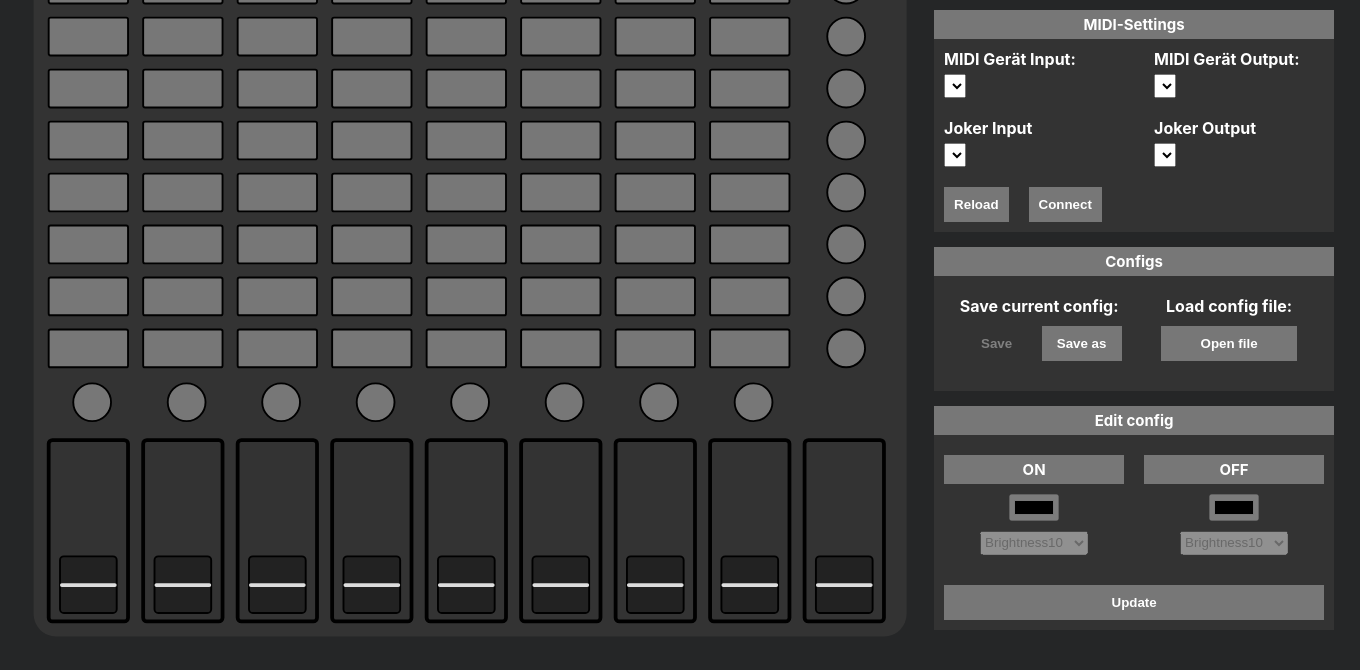
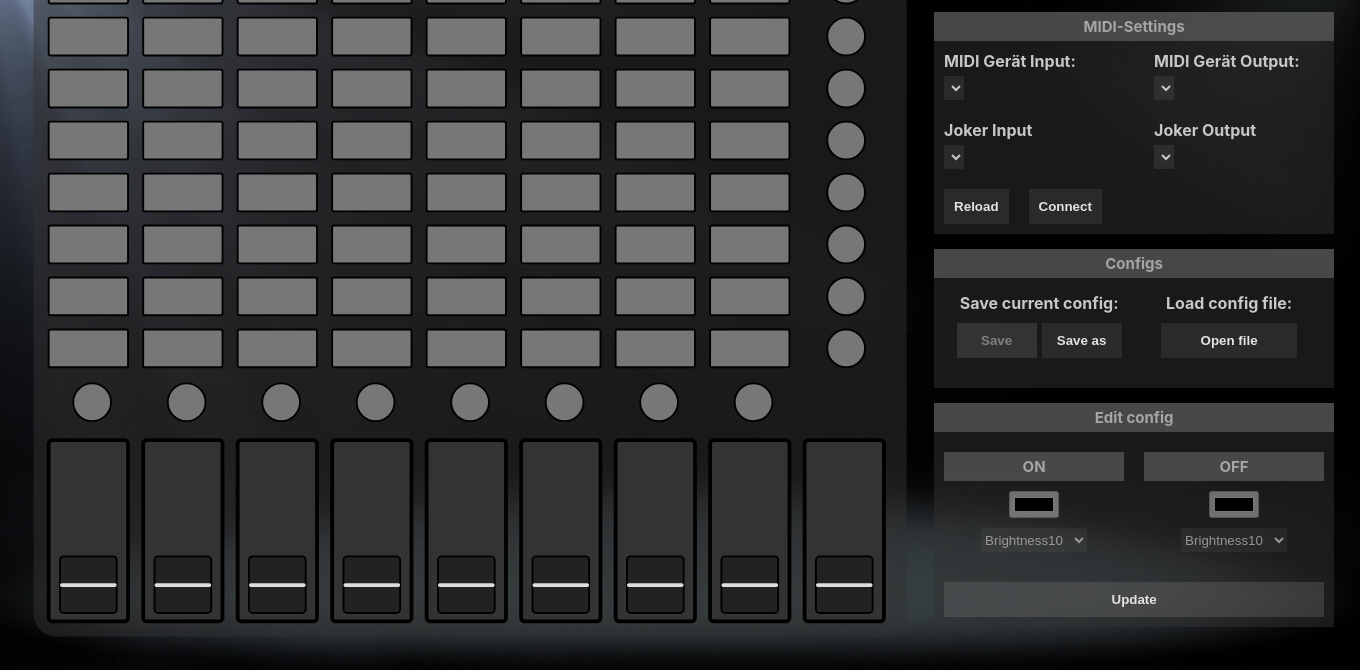
Before and after one commit to FinnKrause/APCmini-Middleware, an Electron app: page src/index.html in a window 1360 px wide. Shown: the part 130-800 px from the top of the page. Drawn offline with Linux system fonts and the light colour scheme.

Commit message:
New Design

```diff
--- a/src/CSSReset.css
+++ b/src/CSSReset.css
@@ -136,5 +136,30 @@ h4,
 h5,
 p,
 div {
-    color: white;
+    color: var(--fontColor);
 }
+
+/* width */
+::-webkit-scrollbar {
+    width: 5px;
+}
+
+/* Track */
+::-webkit-scrollbar-track {
+    background: #333;
+}
+
+/* Handle */
+::-webkit-scrollbar-thumb {
+    background: #777;
+}
+
+/* Handle on hover */
+::-webkit-scrollbar-thumb:hover {
+    background: #777;
+}
+
+body {
+    --fontColor: rgb(201, 198, 198);
+    --fontColorBrighter: rgb(227, 227, 227);
+}
--- a/src/backend/APCAPI.js
+++ b/src/backend/APCAPI.js
@@ -60,8 +60,11 @@ class APCAPI {
       this.#setWebUIButton(nnote, color.hex, lmode)
 
     } else if (this.#isSCButton(nnote)) {
-      sendNote(this.output, nnote, lmode > 6 ? 0x02 : lmode == 0 ? 0x0 : 0x01, 0)
+      // sendNote(this.output, nnote, lmode > 6 ? 0x02 : lmode == 0 ? 0x0 : 0x01, 0)
+      // if color == black then 0x0 else (if lmode > 6 0x02 else 0x01)
+      sendNote(this.output, nnote, color.velocity == 0 ? 0x0 : (lmode > 6 ? 0x02 : 0x01), 0)
       this.#setWebUIButton(nnote, Colors.green.hex, lmode > 6 ? LModes.Blinking1t2 : lmode == 0 ? 0 : LModes.Brightness100)
+      this.#setWebUIButton(nnote, color.velocity != 0 ? Colors.green.hex : Colors.black.hex, lmode > 6 ? LModes.Blinking1t2 : LModes.Brightness100)
 
     }
   }
--- a/src/index.css
+++ b/src/index.css
@@ -1,17 +1,27 @@
 body {
   font-family: -apple-system, BlinkMacSystemFont, 'Segoe UI', Roboto, Helvetica,
     Arial, sans-serif;
-  background-color: #252627;
+  /* background-color: #252627;
+  background-color: #000000; */
+  background-image: url("./assets/BG4.jpg");
+  background-size: cover;
+  background-position: center;
   display: flex;
   flex-direction: column;
   justify-content: center;
   place-self: center;
-  color: white;
+  color: var(--fontColor);
   height: 100vh;
 }
 
 #Pult {
   position: relative;
+}
+
+#pultbg {
+  fill: hsl(0%, 0%, 0%);
+  /* backdrop-filter: blur(100px); */
+  opacity: 50%;
 }
 
 #MTG-Logo {
@@ -76,11 +86,12 @@ body {
   display: flex;
   justify-content: center;
   place-items: center;
-  color: black;
 }
 
 #Settings {
   margin-left: 20px;
+  /* max-height: 95vh; */
+  /* overflow-y: scroll; */
   /* background-color: #333; */
   /* padding: 20px; */
 }
@@ -92,15 +103,16 @@ body {
   flex-direction: column;
 
   height: fit-content;
-  background-color: #333;
+  background-color: #33333380;
+
 }
 
 .SettingsSection .header {
-  color: white;
+  color: rgb(165, 165, 165);
   text-align: center;
   padding: 5px 0px;
   font-size: 15px;
-  background-color: #777;
+  background-color: #77777780;
   width: 100%;
 }
 
@@ -113,14 +125,14 @@ body {
   padding: 10px;
   margin: 10px;
   color: white;
-  background-color: #333;
+  background-color: transparent;
   font-weight: bold;
 }
 
 .actionbuttons>button:disabled {
   padding: 10px;
   margin: 10px;
-  background-color: #333;
+  background-color: transparent;
   color: gray;
   cursor: not-allowed;
 }
@@ -136,11 +148,20 @@ body {
 
 .dropdown>h4 {
   margin-bottom: 5px;
-  color: white;
+  color: var(--fontColor);
 }
 
 .dropdownelement {
   height: 1.5rem;
+  background-color: #77777730;
+  outline: none;
+  border: none;
+  color: var(--fontColor);
+}
+
+.dropdownelement>option {
+  background-color: #333;
+  color: var(--fontColor)
 }
 
 .midiButtons {
@@ -151,15 +172,15 @@ body {
 .midiButtons button {
   padding: 10px;
   margin: 10px;
-  color: white;
-  background-color: #777;
+  color: var(--fontColorBrighter);
+  background-color: #77777730;
   font-weight: bold;
 }
 
 .ConfigRow {
   justify-content: space-between;
   margin: 0px 10px;
-  margin-top: 10px;
+  margin-top: 5px;
 }
 
 .ConfigRow>div {
@@ -174,8 +195,8 @@ body {
 .LookImportExportSettings button {
   padding: 10px;
   margin: 10px;
-  color: white;
-  background-color: #777;
+  color: var(--fontColorBrighter);
+  background-color: #77777730;
   font-weight: bold;
   width: 80%;
 }
@@ -222,8 +243,8 @@ body {
 #UpdateEditButton {
   padding: 10px;
   margin: 10px;
-  color: white;
-  background-color: #777;
+  color: var(--fontColorBrighter);
+  background-color: #77777750;
   font-weight: bold;
 }
 
--- a/src/index.html
+++ b/src/index.html
@@ -316,6 +316,7 @@
 
     const pultSVG = document.getElementById("PultSVG")
     pultSVG.onclick = (e) => {
+      //Edit Mode implementation here
       if (e.target.id.startsWith("Button")) {
         if (e.target.classList.contains("selected")) {
           unselectNote(+e.target.id.replace("Button", ""), e.target)
@@ -379,7 +380,8 @@
       <img id="MTG-Logo" src="./assets/MTG.webp" alt="MTG-Logo">
 
       <svg id="PultSVG" width="23.5cm" height="19.9cm" xmlns="http://www.w3.org/2000/svg">
-        <rect x="2mm" y="2mm" width="23.1cm" height="19.5cm" rx="6mm" stroke="black" stroke-width="0mm" fill="#333">
+        <rect id="pultbg" x="2mm" y="2mm" width="23.1cm" height="19.5cm" rx="6mm" stroke="black" stroke-width="0mm"
+          fill="#333">
         </rect>
         <rect id="Button56" x="6mm" y="19.5mm" width="21mm" height="1cm" rx=".5mm" stroke="black" stroke-width=".5mm"
           fill="#777"></rect>
--- a/src/index.js
+++ b/src/index.js
@@ -21,7 +21,7 @@ const createWindow = () => {
 
   const mainWindow = new BrowserWindow({
     width: 1360,
-    height: 800,
+    height: 830,
     webPreferences: {
       nodeIntegration: true,
       preload: path.join(__dirname, "preload.js"),
```
Also changed, not shown: src/assets/BG1.jpg (added), src/assets/BG2.jpg (added), src/assets/BG3.jpg (added), src/assets/BG4.jpg (added).
